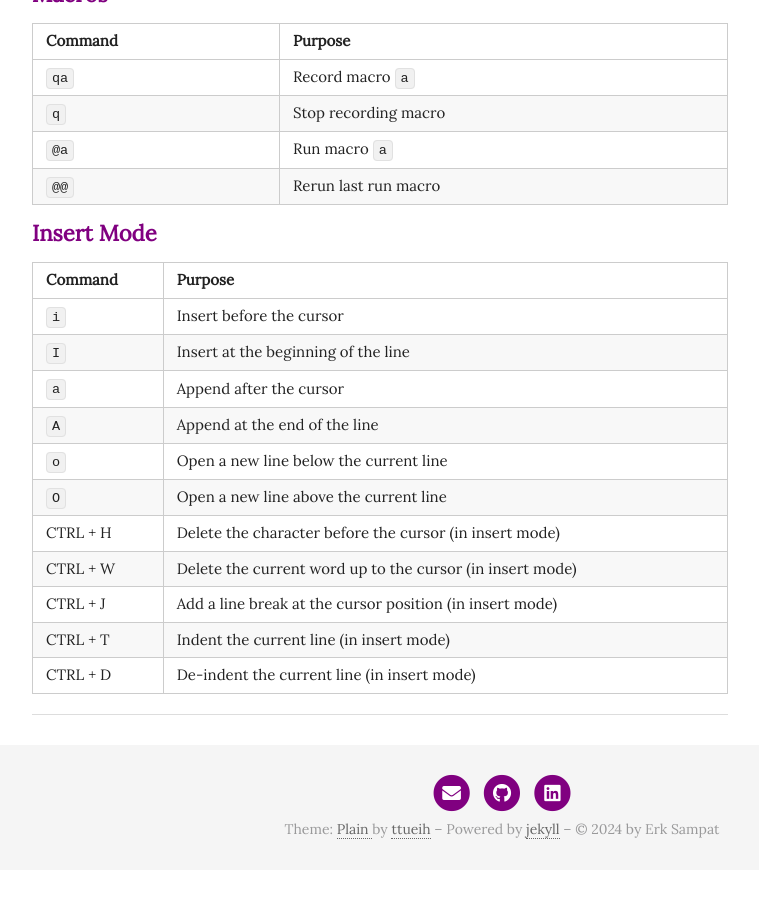
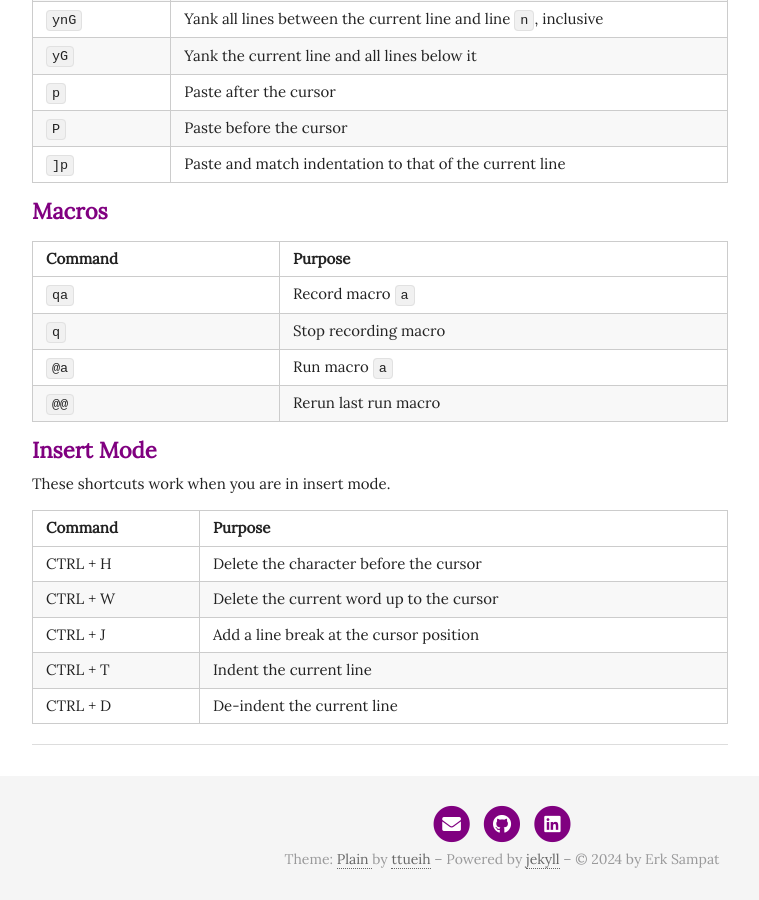
Before and after one commit to haydenghosh/haydenghosh.github.io, a Jekyll site: the page built from _pages/useful-vim-commands.md, in a window 1280 px wide and 900 px high, scrolled down 3366 px. Shown: the whole window, without its empty margins (138-897 px from the left). Built offline with Jekyll 4.4.1, drawn with Linux system fonts in a browser that asks for light colours; nearby versions of some CDN libraries; before the commit the page ends 4236 px from its top, so only the background shows below that; some of the changed text lies outside the part shown.

Commit message:
move some commands from insert mode section to editing section

```diff
--- a/_pages/useful-vim-commands.md
+++ b/_pages/useful-vim-commands.md
@@ -108,16 +114,12 @@ This is a list of Vim commands I use often. A fair portion of the list is taken
 
 ## Insert Mode
 
-| Command  	| Purpose                                                   	|
-|----------	|-----------------------------------------------------------	|
-| `i`      	| Insert before the cursor                                  	|
-| `I`      	| Insert at the beginning of the line                       	|
-| `a`      	| Append after the cursor                                   	|
-| `A`      	| Append at the end of the line                             	|
-| `o`      	| Open a new line below the current line                    	|
-| `O`      	| Open a new line above the current line                    	|
-| CTRL + H 	| Delete the character before the cursor (in insert mode)   	|
-| CTRL + W 	| Delete the current word up to the cursor (in insert mode) 	|
-| CTRL + J 	| Add a line break at the cursor position (in insert mode)  	|
-| CTRL + T 	| Indent the current line (in insert mode)                  	|
-| CTRL + D 	| De-indent the current line (in insert mode)               	|
+These shortcuts work when you are in insert mode.
+
+| Command  	| Purpose                                   |
+|----------	|------------------------------------------	|
+| CTRL + H 	| Delete the character before the cursor    |
+| CTRL + W 	| Delete the current word up to the cursor  |
+| CTRL + J 	| Add a line break at the cursor position   |
+| CTRL + T 	| Indent the current line                   |
+| CTRL + D 	| De-indent the current line                |
```
Also changed, not shown: other parts of _pages/useful-vim-commands.md (+6 -0 lines).
